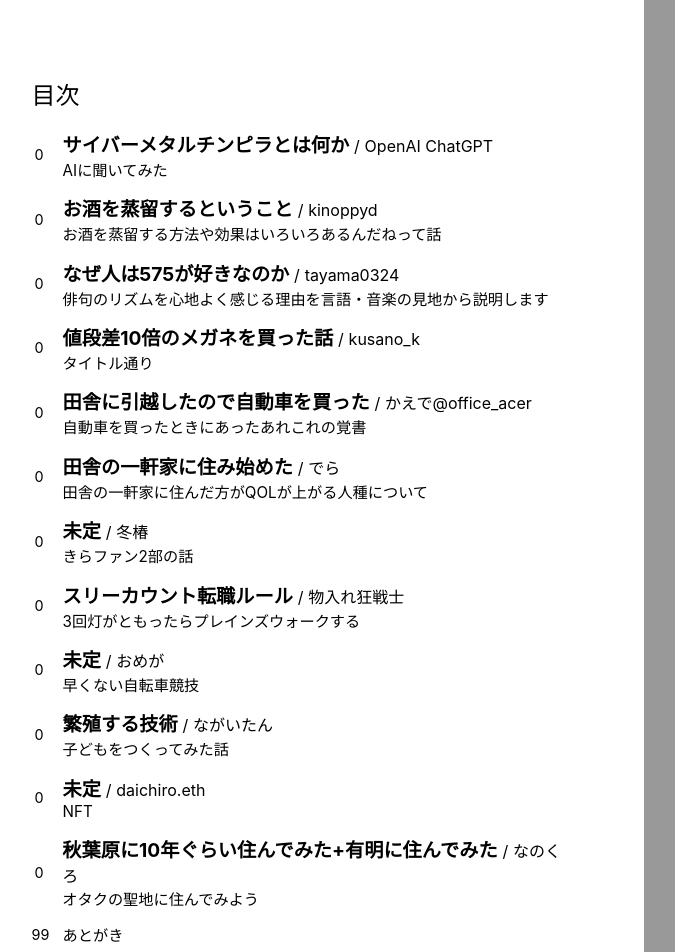
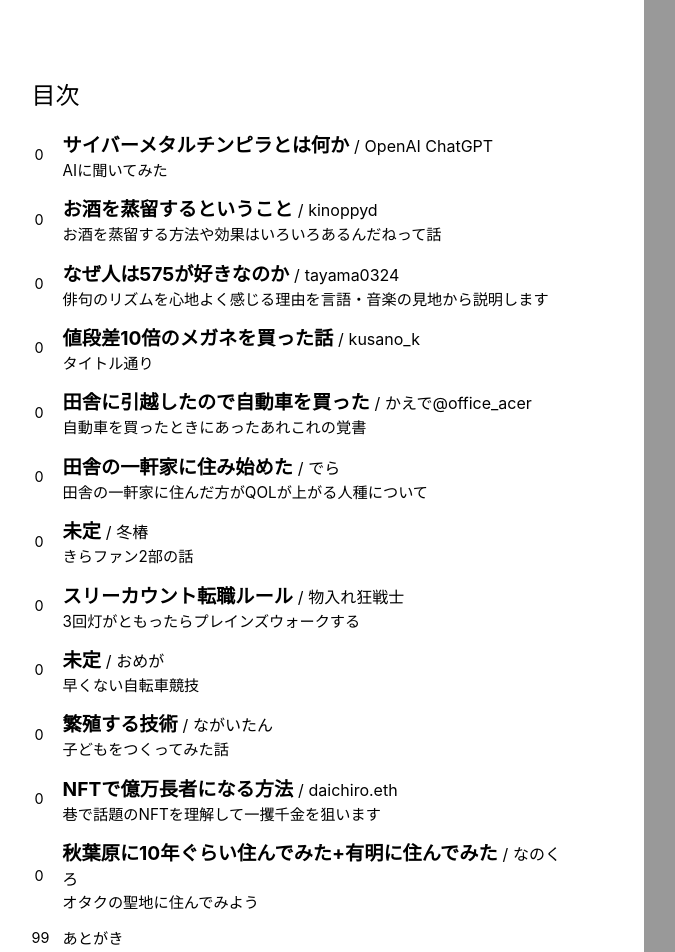
Before and after one commit to tayama0324/cybermetal, a Next.js app: page / in a window 1280 px wide. Shown: the top 952 px of the page, without its empty margins (44-719 px from the left). Built offline with nearby package versions, Linux system fonts and the light colour scheme.

Commit message:
Update index

```diff
--- a/pages/index.tsx
+++ b/pages/index.tsx
@@ -66,8 +66,8 @@ export default function Page() {
       />
       <Mokuji
         page={0}
-        title={'未定'}
-        description={'NFT'}
+        title={'NFTで億万長者になる方法'}
+        description={'巷で話題のNFTを理解して一攫千金を狙います'}
         author={'daichiro.eth'}
       />
       <Mokuji
```
